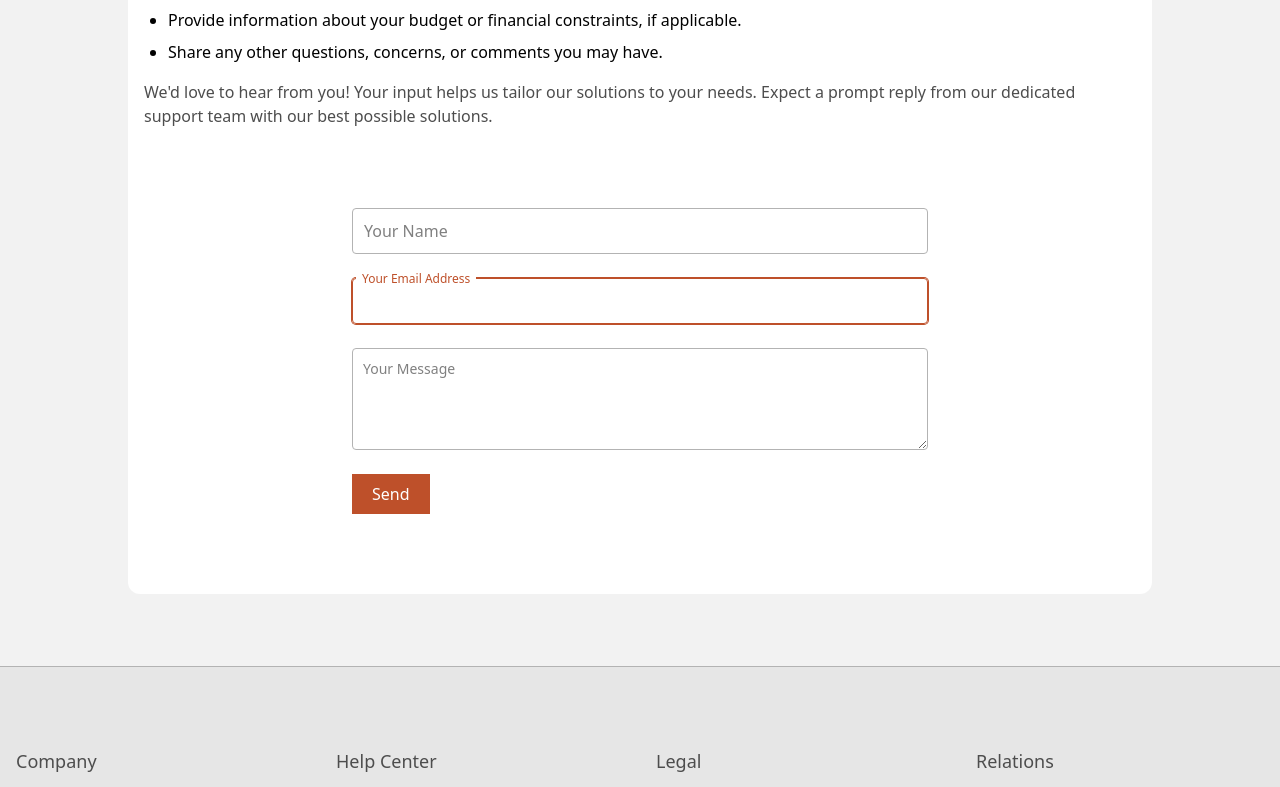
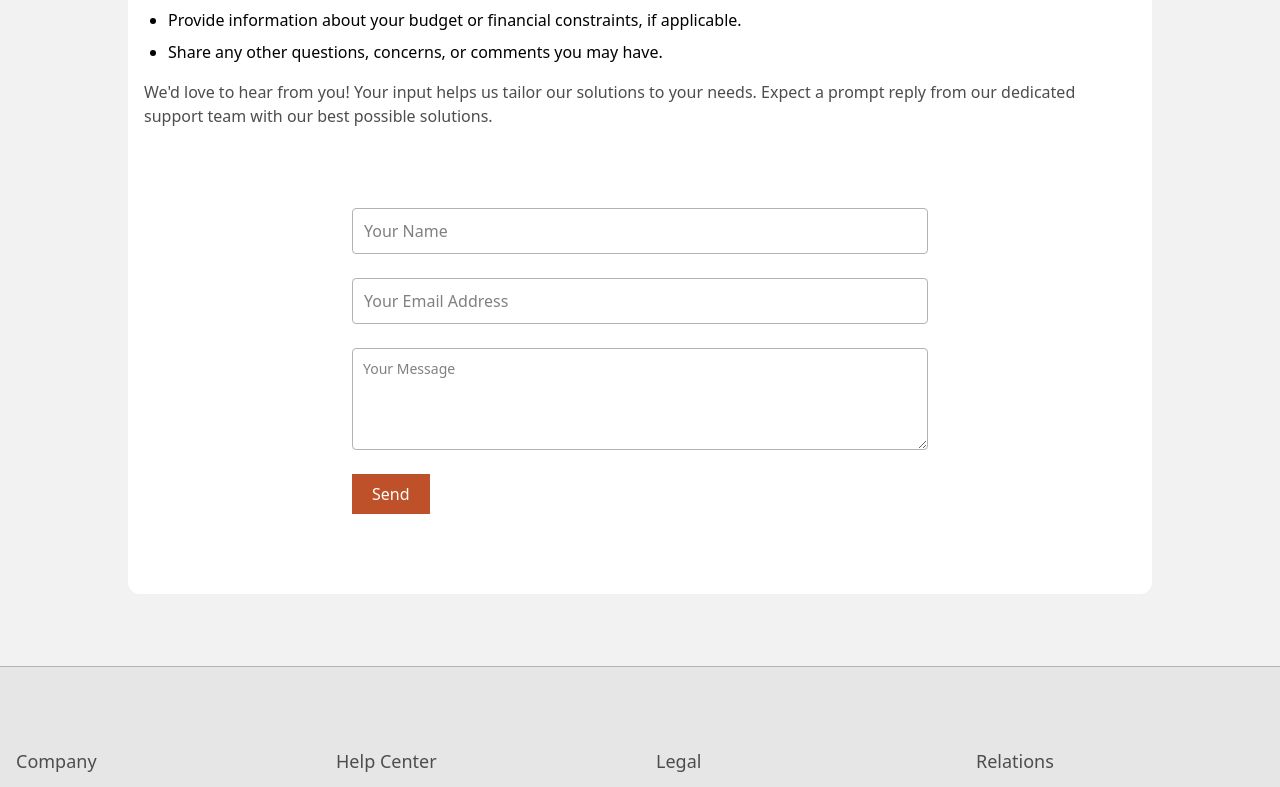
Before and after one commit to Theetawee/REDO-DEVELOPERS-SITE, a React (Vite) app: page /contact in a window 1280 px wide. Shown: the part 909-1696 px from the top of the page. Built offline with nearby package versions, Linux system fonts and the light colour scheme; a small style sheet from the web is missing.

Commit message:
Update ContactForm.tsx

```diff
--- a/src/components/Partials/ContactForm.tsx
+++ b/src/components/Partials/ContactForm.tsx
@@ -7,6 +7,7 @@ const ContactForm = () => {
           <form method="post" className="grid grid-cols-1 gap-6">
               <Input
                   id="name"
+                  auto_on={false}
                   disabled={isLoading}
                   name="name"
                   label="Your Name"
@@ -14,6 +15,7 @@ const ContactForm = () => {
               />
               <Input
                   id="email"
+                  auto_on={false}
                   disabled={isLoading}
                   name="email"
                   label="Your Email Address"
@@ -23,6 +25,7 @@ const ContactForm = () => {
               <textarea
                   id="message"
                   rows={4}
+
                   className="block focus:ring-primary-500 p-2.5 w-full text-sm text-gray-900 bg-white rounded border border-gray-300  focus:border-primary-600 dark:bg-gray-700 dark:border-gray-600 dark:placeholder-gray-400 dark:text-white dark:focus:ring-primary-500 dark:focus:border-primary-500"
                   placeholder="Your Message"
               ></textarea>
```
